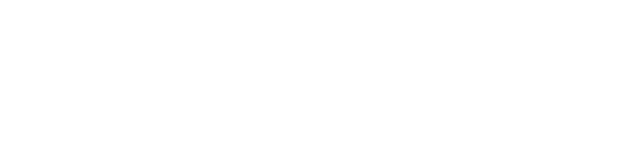
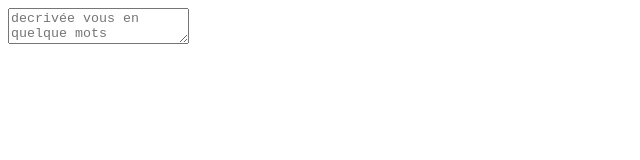
Before and after one commit to Harold289/mon-cv, a plain HTML site: page index.html in a window 1280 px wide. Shown: the whole page, without its empty margins (0-640 px from the left). Drawn offline with Linux system fonts and the light colour scheme.

Commit message:
mise en place de la section description

```diff
--- a/index.html
+++ b/index.html
@@ -7,6 +7,8 @@
     <link rel="stylesheet" href="Style.css">
 </head>
 <body>
-
+    <section class="description">
+        <textarea name="message" placeholder="decrivée vous en quelque mots"></textarea>
+    </section>
 </body>
 </html>
```
